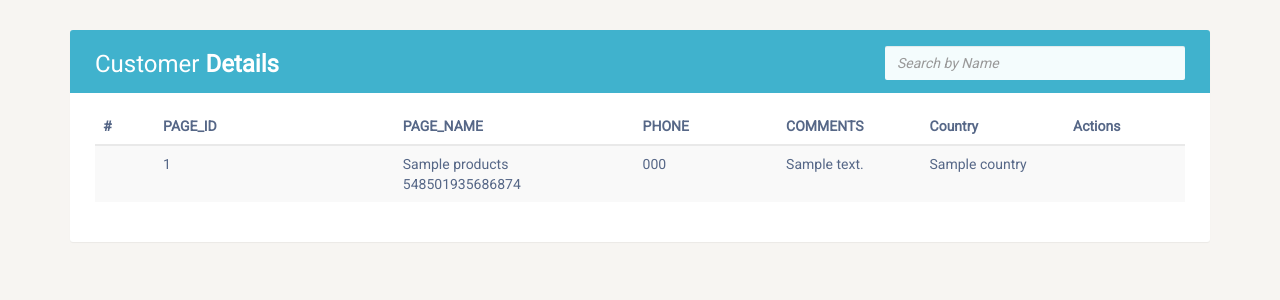
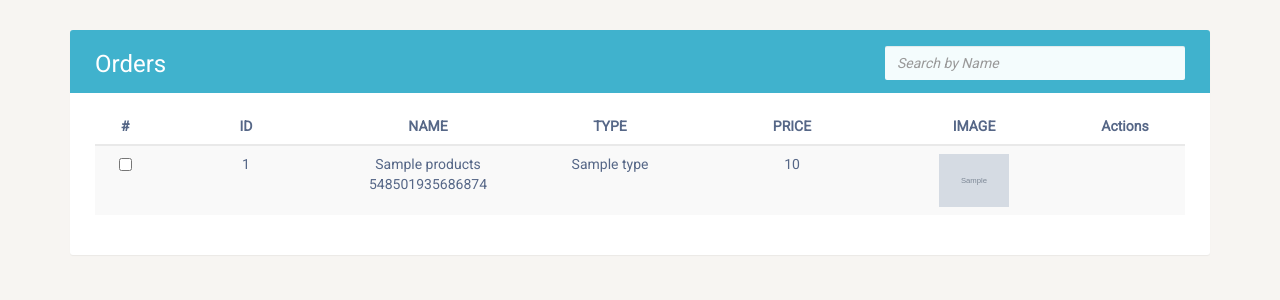
Before and after one commit to NorinStark/list-search-db, a Flask app: page / in a window 1280 px wide. Shown: the top 300 px of the page. Run offline with Flask 2, Linux system fonts and the light colour scheme; grey boxes marked "Sample" are stand-in pictures; a database or web service that is not in the repository returns one stand-in record (values such as "Sample title"); some libraries are stand-ins or nearby versions.

Commit message:
Update index.html
add tickedbox

```diff
--- a/templates/index.html
+++ b/templates/index.html
@@ -128,6 +128,17 @@
     table.table td i {
         font-size: 19px;
     }
+    img{
+        width: 70px;
+        max-width:300px;
+        height: auto;
+    }
+    th{
+        text-align: center;
+    }
+    td{
+        text-align: center;
+    }
 </style>
 <script type="text/javascript">
 
@@ -155,7 +166,7 @@ $('.idIncrease').each(function(){
             <div class="table-title">
                 <div class="row">
 					<div class="col-sm-6">
-						<h2>Customer <b>Details</b></h2>
+						<h2>Orders</h2>
 					</div>
                     <div class="col-sm-6">
                         <div class="search-box">
@@ -171,23 +182,27 @@ $('.idIncrease').each(function(){
                 <thead>
                     <tr>
                         <th>#</th>
-                        <th style="width: 22%;">PAGE_ID</th>
-                        <th style="width: 22%;">PAGE_NAME</th>
-                        <th>PHONE</th>
-                        <th>COMMENTS</th>
-                        <th>Country</th>
+                        <th>ID</th>
+                        <th>NAME</th>
+                        <th>TYPE</th>
+                        <th>PRICE</th>
+                        <th>IMAGE</th>
                         <th>Actions</th>
                     </tr>
                 </thead>
                 <tbody class="myTable">
                 {% for db in data %}
                     <tr id="myTable">
-                        <td class="idIncrease"></td>
-                        <td>{{ db.PAGE_ID }}</td>
-                        <td>{{ db.PAGE_NAME }}</td>
-                        <td>{{ db.phone }}</td>
-                        <td>{{ db.comment }}</td>
-                        <td>{{ db.country }}</td>
+                        <td class="form-check">
+                            <input class="form-check-input" type="checkbox" value="" id="defaultCheck1">
+                        </td>
+                        <td>{{ db.id }}</td>
+                        <td>{{ db.name }}</td>
+                        <td>{{ db.type }}</td>
+                        <td>{{ db.price }}</td>
+                        <td>
+                            <img src="{{ db.image }}">
+                        </td>
                         <td>
                             <a href="#" class="edit" title="Edit" data-toggle="tooltip"><i class="material-icons">&#xE254;</i></a>
                             <a href="#" class="delete" title="Delete" data-toggle="tooltip"><i class="material-icons">&#xE872;</i></a>
```
